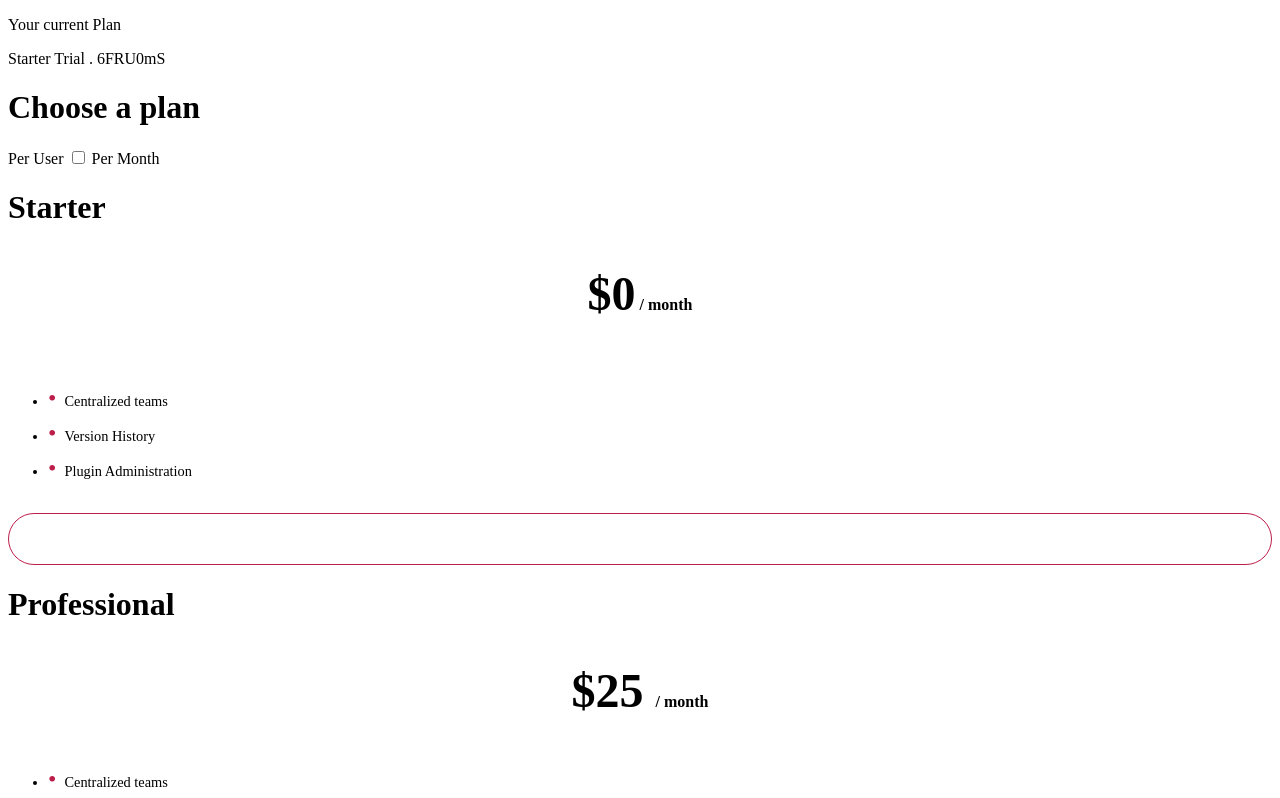
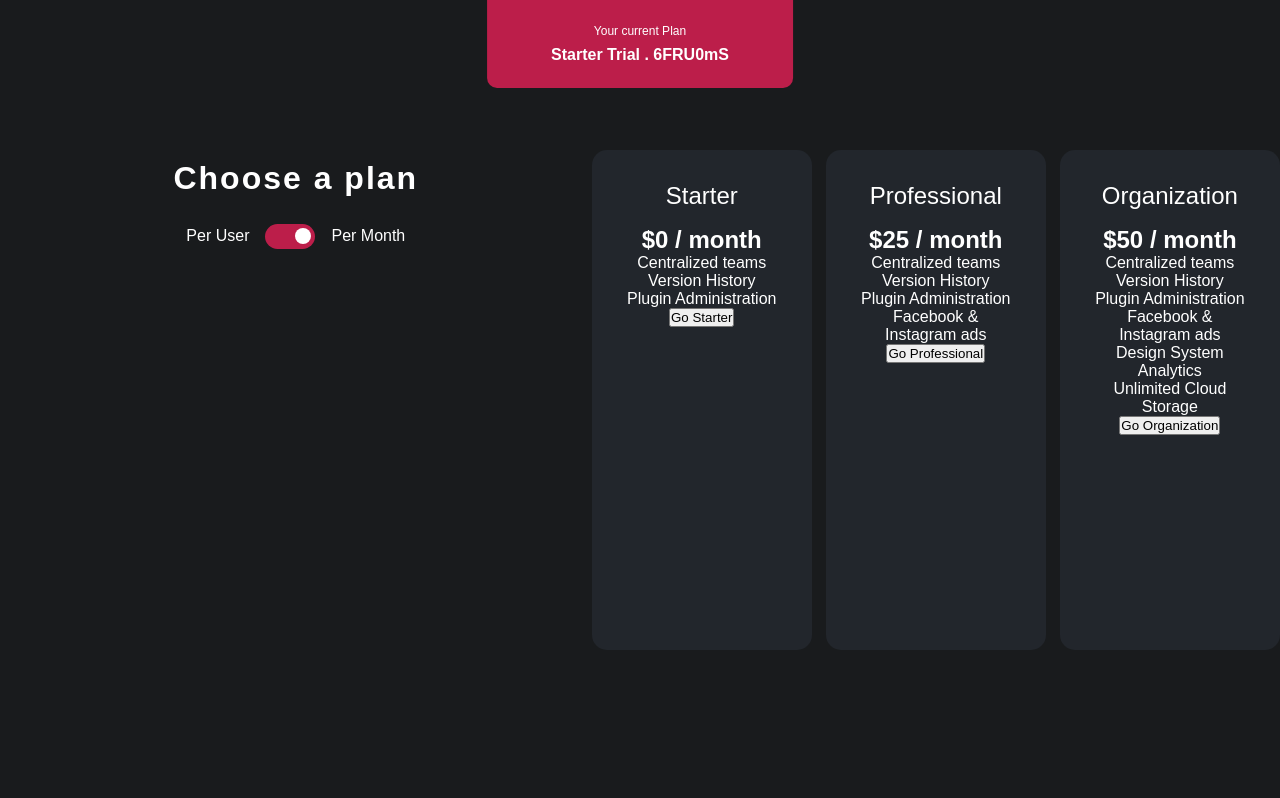
Before and after one commit to saidabi23/Pricing-table, a plain HTML site: page index.html in a window 1280 px wide. Shown: the top 798 px of the page. Drawn offline with Linux system fonts and the light colour scheme.

Commit message:
Update style.css

```diff
--- a/style.css
+++ b/style.css
@@ -1,4 +1,110 @@
+* {
+  margin: 0;
+  padding: 0;
+  box-sizing: border-box;
+}
 
+*:focus {
+  outline: none;
+}
+
+ul {
+  list-style: none;
+}
+
+
+body{
+  font-family: Arial, Helvetica, sans-serif;
+  background-color: #191b1d;
+  color: white;
+  height: 100vh;
+  width: 100%;
+  display: flex;
+  justify-content: center;
+  align-items: center;
+}
+
+.top-banner {
+  background-color: #bc1e4a;
+  position: absolute;
+  padding: 1.5rem 4rem;
+  top: 0;
+  left: 50%;
+  transform: translateX(-50%);
+  text-align: center;
+  border-radius: 0 0 10px 10px;
+}
+
+p.current-plan {
+  font-size: 0.75rem;
+  margin-bottom: 0.5rem;
+}
+
+p.plan-type {
+  font-size: 1rem;
+  font-weight: 900;
+}
+
+.container {
+  text-align: center;
+  width: 1100px;
+  height: 60%;
+}
+
+h1.title {
+  letter-spacing: 2px;
+  margin-bottom: 1.5rem;
+}
+
+.toggle-switch{
+    display: flex;
+    height: 30px;
+    width: 100%;
+    justify-content: center;
+    align-items: center;
+    margin-bottom: 1.5rem;
+}
+
+.toggler{
+    appearance: none;
+    -webkit-appearance: none;
+    -moz-appearance: none;
+    width: 50px;
+    height: 25px;
+    background-color: #bc1e4a;
+    border-radius: 25px;
+    margin: 0 1rem;
+    position: relative;
+}
+
+.toggler::before{
+    content: "";
+    width: 16px;
+    height: 16px;
+    background-color: white;
+    position: absolute;
+    border-radius: 50%;
+    top:50%;
+    transform: translateY(-50%);
+    right:4px;
+}
+
+.toggler:checked:before{
+    right: 55%;
+}
+
+.cards{
+    display: flex;
+    justify-content: space-between;
+    align-items: center;
+    width: 100%;
+    flex-wrap: wrap;
+    height: 100%;
+}
+
+.card{
+   height: 500px;
+   width: 32%;
    background-color: #22262C;
    border-radius: 15px;
    padding: 2rem;
@@ -9,7 +115,6 @@
     font-size: 1.5rem;
     font-weight: lighter;
     margin-bottom: 1rem;
-}
 
 .card-price{
     font-size: 3rem;
```
